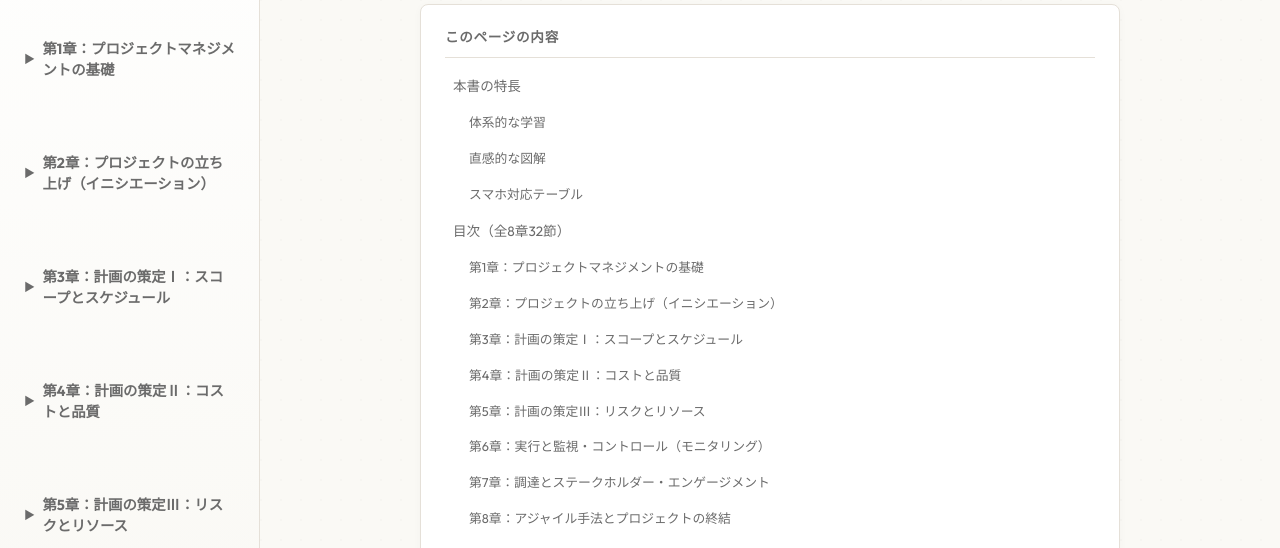
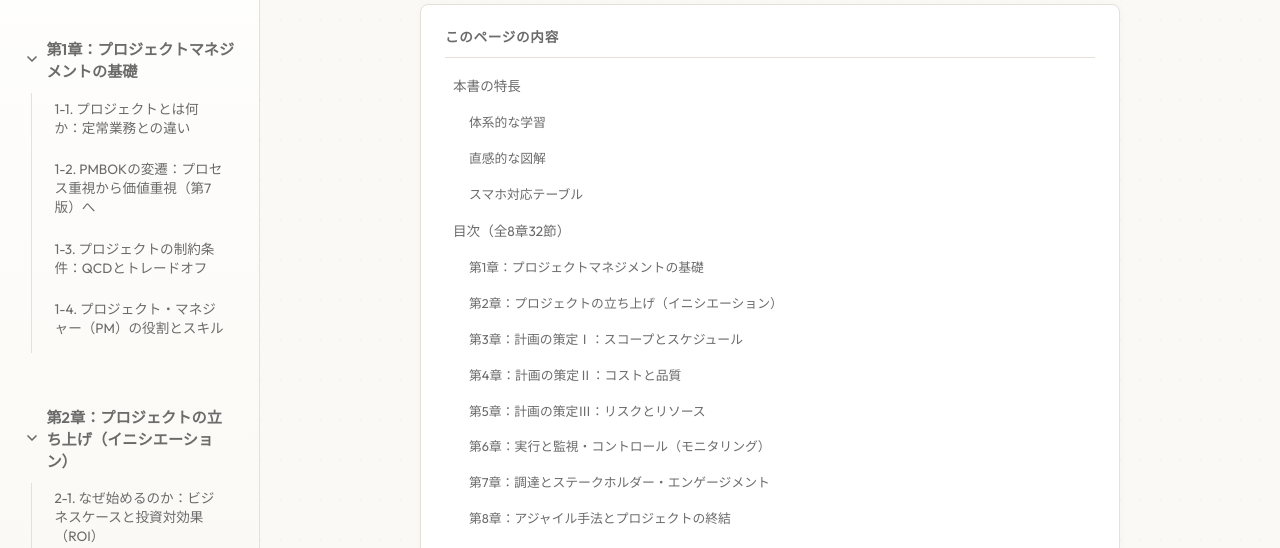
Before and after one commit to hondasan/pm_study, an Astro site: page / in a window 1280 px wide. Shown: the part 201-749 px from the top of the page. Built offline with nearby package versions, Linux system fonts and the light colour scheme; Astro itself is replaced by a stand-in of ours; no server answers.

Commit message:
サイドメニューのUI/UX改善：ツリーライン階層表示、アイコンの洗練、余白調整、デフォルト全開化、およびアクティブ項目への追従スクロール処理の実装

```diff
--- a/src/layouts/BookLayout.astro
+++ b/src/layouts/BookLayout.astro
@@ -279,14 +279,16 @@ if (isHome) {
           return (
             <div class="chapter-group">
               <button
-                class={`chapter-toggle ${isCurrentCh ? 'expanded current-chapter' : ''}`}
-                aria-expanded={isCurrentCh ? 'true' : 'false'}
+                class={`chapter-toggle expanded ${isCurrentCh ? 'current-chapter' : ''}`}
+                aria-expanded="true"
                 type="button"
               >
-                <span class="chapter-toggle-icon">▶</span>
+                <svg class="chapter-toggle-icon" xmlns="http://www.w3.org/2000/svg" width="16" height="16" viewBox="0 0 24 24" fill="none" stroke="currentColor" stroke-width="2.5" stroke-linecap="round" stroke-linejoin="round">
+                  <polyline points="9 18 15 12 9 6"></polyline>
+                </svg>
                 第{ch.chapter}章：{ch.chapterTitle}
               </button>
-              <ul class={`chapter-sections ${isCurrentCh ? 'expanded' : ''}`}>
+              <ul class="chapter-sections expanded">
                 {ch.sections.map((sec) => {
                   const isActive = normalizePath(sec.path) === currentNormalizedPath;
                   return (
@@ -634,6 +636,22 @@ if (isHome) {
       themeToggleSidebar?.addEventListener('click', handleToggle);
     }
 
+    // 9. サイドバーの自動スクロール（アクティブな項目を可視化）
+    function initSidebarScroll() {
+      const sidebar = document.getElementById('sidebar');
+      const activeLink = document.querySelector('.sidebar .section-link.active');
+
+      if (sidebar && activeLink) {
+        // 要素の画面上の位置を取得
+        const sidebarRect = sidebar.getBoundingClientRect();
+        const activeRect = activeLink.getBoundingClientRect();
+
+        // アクティブな要素がサイドバーの中央付近にくるようにスクロール位置を調整
+        // （ページロード時の初期位置合わせ用）
+        sidebar.scrollTop = sidebar.scrollTop + (activeRect.top - sidebarRect.top) - (sidebar.clientHeight / 2) + (activeRect.height / 2);
+      }
+    }
+
     // スクロールイベントハンドラーの登録
     window.addEventListener('scroll', () => {
       handleProgressBar();
@@ -647,6 +665,7 @@ if (isHome) {
       initSidebarAccordion();
       generateTOC();
       initTheme();
+      initSidebarScroll();
     }
 
     // 初回ロード
--- a/src/styles/global.css
+++ b/src/styles/global.css
@@ -174,13 +174,13 @@ a:hover {
 .sidebar-nav {
   display: flex;
   flex-direction: column;
-  gap: 1.5rem;
+  gap: 1.25rem;
 }
 
 .chapter-group {
   display: flex;
   flex-direction: column;
-  gap: 0.5rem;
+  gap: 0.25rem;
 }
 
 .chapter-title {
@@ -196,8 +196,10 @@ a:hover {
   list-style: none;
   display: flex;
   flex-direction: column;
-  gap: 0.3rem;
-  padding-left: 0.5rem;
+  gap: 0.1rem;
+  margin-left: 0.45rem;
+  padding-left: 0.8rem;
+  border-left: 1px solid var(--border-color);
 }
 
 .section-link {
@@ -205,27 +207,44 @@ a:hover {
   font-family: var(--font-sans);
   font-size: 0.85rem;
   font-weight: 500;
-  color: var(--text-color);
+  color: var(--text-muted);
   padding: 0.4rem 0.6rem;
   border-radius: 6px;
   line-height: 1.4;
-  transition: all 0.25s cubic-bezier(0.4, 0, 0.2, 1);
+  transition: all 0.2s ease;
   position: relative;
-  border-left: 2px solid transparent;
+}
+
+.section-link::before {
+  content: '';
+  position: absolute;
+  top: 50%;
+  left: -0.8rem;
+  transform: translate(-50%, -50%) scale(0);
+  width: 7px;
+  height: 7px;
+  border-radius: 50%;
+  background-color: var(--accent-color);
+  transition: transform 0.25s cubic-bezier(0.4, 0, 0.2, 1);
+  box-shadow: 0 0 0 2px var(--bg-color);
 }
 
 .section-link:hover {
-  background-color: var(--accent-light);
-  color: var(--accent-color);
-  border-left-color: var(--accent-color);
-  padding-left: 0.8rem;
+  background-color: rgba(30, 58, 96, 0.04);
+  color: var(--text-color);
+}
+
+[data-theme="dark"] .section-link:hover {
+  background-color: rgba(255, 255, 255, 0.05);
 }
 
 .section-link.active {
-  background-color: var(--accent-color);
-  color: var(--white);
-  border-left-color: transparent;
-  box-shadow: 0 2px 8px rgba(30, 58, 96, 0.2);
+  color: var(--accent-color);
+  font-weight: 700;
+}
+
+.section-link.active::before {
+  transform: translate(-50%, -50%) scale(1);
 }
 
 /* メインコンテンツ */
@@ -610,13 +629,13 @@ pre code {
 .chapter-toggle {
   display: flex;
   align-items: center;
-  gap: 0.5rem;
+  gap: 0.4rem;
   width: 100%;
   background: none;
   border: none;
   font-family: var(--font-sans);
-  font-size: 0.9rem;
-  font-weight: 700;
+  font-size: 0.95rem;
+  font-weight: 600;
   color: var(--text-muted);
   cursor: pointer;
   padding: 0.5rem 0;
@@ -629,9 +648,11 @@ pre code {
 }
 
 .chapter-toggle-icon {
-  font-size: 0.65rem;
+  width: 16px;
+  height: 16px;
   transition: transform 0.3s ease;
   flex-shrink: 0;
+  color: inherit;
 }
 
 .chapter-toggle.expanded .chapter-toggle-icon {
```
